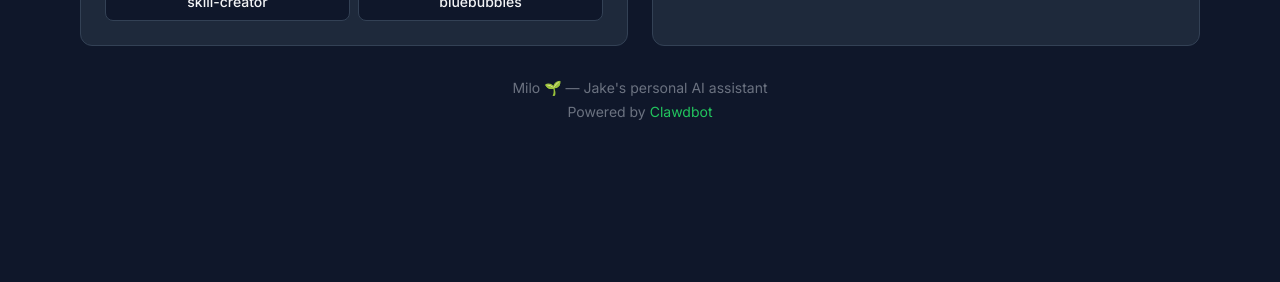
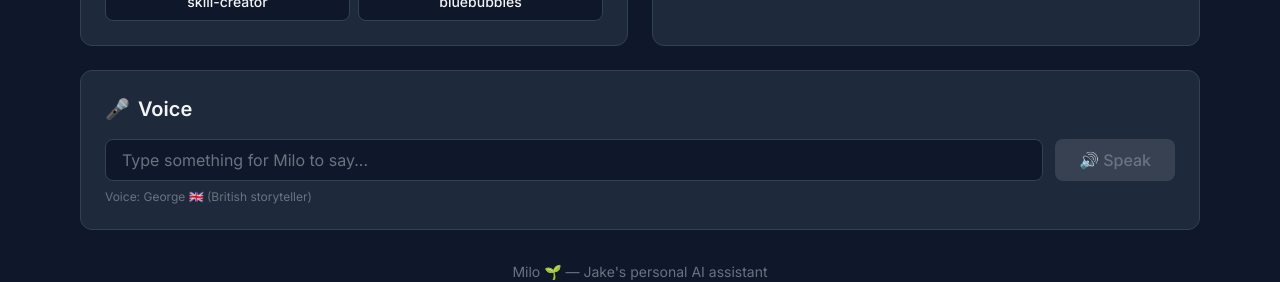
Before and after one commit to clawdbotmilo/milo-command-center, a Next.js app: page / in a window 1280 px wide. Shown: the part 784-1066 px from the top of the page. Before the commit the page ends 938 px from the top, so only its background shows below. Built offline with nearby package versions, Linux system fonts and the light colour scheme; no server answers.

Commit message:
Add voice/TTS with ElevenLabs (George)

```diff
--- /dev/null
+++ b/src/app/api/speak/route.ts
@@ -0,0 +1,34 @@
+import { NextResponse } from 'next/server'
+
+export const dynamic = 'force-dynamic'
+
+const EC2_API = 'http://18.222.108.56:3002'
+
+export async function POST(request: Request) {
+  try {
+    const body = await request.json()
+
+    const response = await fetch(`${EC2_API}/api/speak`, {
+      method: 'POST',
+      headers: {
+        'Content-Type': 'application/json'
+      },
+      body: JSON.stringify(body)
+    })
+
+    if (!response.ok) {
+      throw new Error('Failed to generate speech')
+    }
+
+    const audioBuffer = await response.arrayBuffer()
+
+    return new NextResponse(audioBuffer, {
+      headers: {
+        'Content-Type': 'audio/mpeg'
+      }
+    })
+  } catch (e) {
+    console.error('TTS proxy error:', e)
+    return NextResponse.json({ error: 'Failed to generate speech' }, { status: 500 })
+  }
+}
--- a/src/app/page.tsx
+++ b/src/app/page.tsx
@@ -60,6 +60,31 @@ export default function Home() {
   const [tasks, setTasks] = useState<Task[]>([])
   const [loading, setLoading] = useState(true)
   const [lastUpdated, setLastUpdated] = useState<string>('')
+  const [speakText, setSpeakText] = useState<string>('')
+  const [speaking, setSpeaking] = useState(false)
+
+  const handleSpeak = async () => {
+    if (!speakText.trim() || speaking) return
+    setSpeaking(true)
+    try {
+      const response = await fetch('/api/speak', {
+        method: 'POST',
+        headers: { 'Content-Type': 'application/json' },
+        body: JSON.stringify({ text: speakText })
+      })
+      if (response.ok) {
+        const blob = await response.blob()
+        const audio = new Audio(URL.createObjectURL(blob))
+        audio.play()
+        audio.onended = () => setSpeaking(false)
+      } else {
+        setSpeaking(false)
+      }
+    } catch (e) {
+      console.error('Speech error:', e)
+      setSpeaking(false)
+    }
+  }
 
   const fetchAll = async () => {
     try {
@@ -275,6 +300,35 @@ export default function Home() {
         </div>
       </div>
 
+      {/* Voice Panel */}
+      <div className="mt-6 bg-milo-card border border-milo-border rounded-xl p-6">
+        <h2 className="text-xl font-semibold flex items-center gap-2 mb-4">
+          <span>🎤</span> Voice
+        </h2>
+        <div className="flex gap-3">
+          <input
+            type="text"
+            value={speakText}
+            onChange={(e) => setSpeakText(e.target.value)}
+            onKeyDown={(e) => e.key === 'Enter' && handleSpeak()}
+            placeholder="Type something for Milo to say..."
+            className="flex-1 bg-milo-dark border border-milo-border rounded-lg px-4 py-2 text-white placeholder-gray-500 focus:outline-none focus:border-green-500"
+          />
+          <button
+            onClick={handleSpeak}
+            disabled={speaking || !speakText.trim()}
+            className={`px-6 py-2 rounded-lg font-medium transition-colors ${
+              speaking || !speakText.trim()
+                ? 'bg-gray-700 text-gray-500 cursor-not-allowed'
+                : 'bg-green-600 hover:bg-green-500 text-white'
+            }`}
+          >
+            {speaking ? '🔊 Speaking...' : '🔊 Speak'}
+          </button>
+        </div>
+        <p className="text-xs text-gray-500 mt-2">Voice: George 🇬🇧 (British storyteller)</p>
+      </div>
+
       {/* Footer */}
       <footer className="mt-8 text-center text-gray-500 text-sm">
         <p>Milo 🌱 — Jake&apos;s personal AI assistant</p>
```
Also changed, not shown: public/static-data.json (+6 -6 lines).
